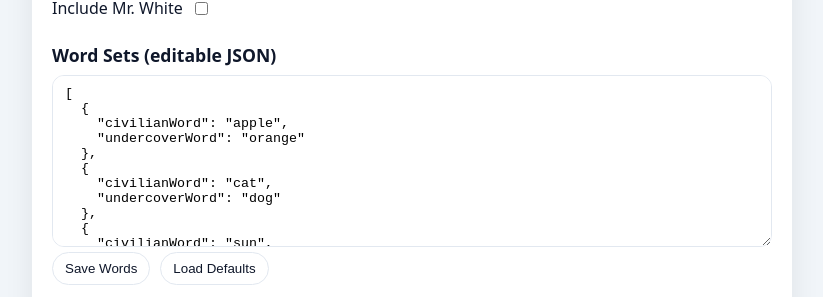
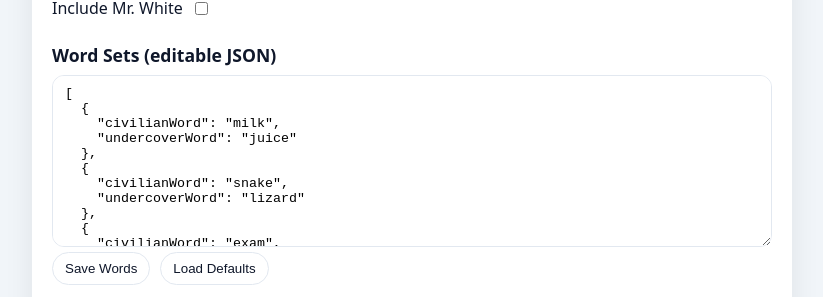
Before and after one commit to SushantTAN/mr-white-game, a React (Vite) app: page / in a window 1280 px wide. Shown: the part 308-605 px from the top of the page, without its empty margins (228-1051 px from the left). Built offline with nearby package versions, Linux system fonts and the light colour scheme.

Commit message:
Default values updated

```diff
--- a/src/App.tsx
+++ b/src/App.tsx
@@ -10,16 +10,17 @@ import RevealModal from './components/RevealModal';
 import RoundStatus from './components/RoundStatus';
 import GameOverBanner from './components/GameOverBanner';
 import type { Card, GameOverState, Player, RevealState, Role, WordSet } from './types';
+import DEFAULT_WORDS from "./data/defaultWords.json";
 
 // If you moved defaults to JSON, import it instead:
 // import DEFAULT_WORDS from './data/defaultWords.json';
-const DEFAULT_WORDS: WordSet[] = [
-  { civilianWord: 'apple', undercoverWord: 'orange' },
-  { civilianWord: 'cat', undercoverWord: 'dog' },
-  { civilianWord: 'sun', undercoverWord: 'moon' },
-  { civilianWord: 'river', undercoverWord: 'ocean' },
-  { civilianWord: 'pizza', undercoverWord: 'burger' }
-];
+// const DEFAULT_WORDS: WordSet[] = [
+//   { civilianWord: 'apple', undercoverWord: 'orange' },
+//   { civilianWord: 'cat', undercoverWord: 'dog' },
+//   { civilianWord: 'sun', undercoverWord: 'moon' },
+//   { civilianWord: 'river', undercoverWord: 'ocean' },
+//   { civilianWord: 'pizza', undercoverWord: 'burger' }
+// ];
 
 const STORAGE_KEYS = {
   words: 'uc_words',
```
